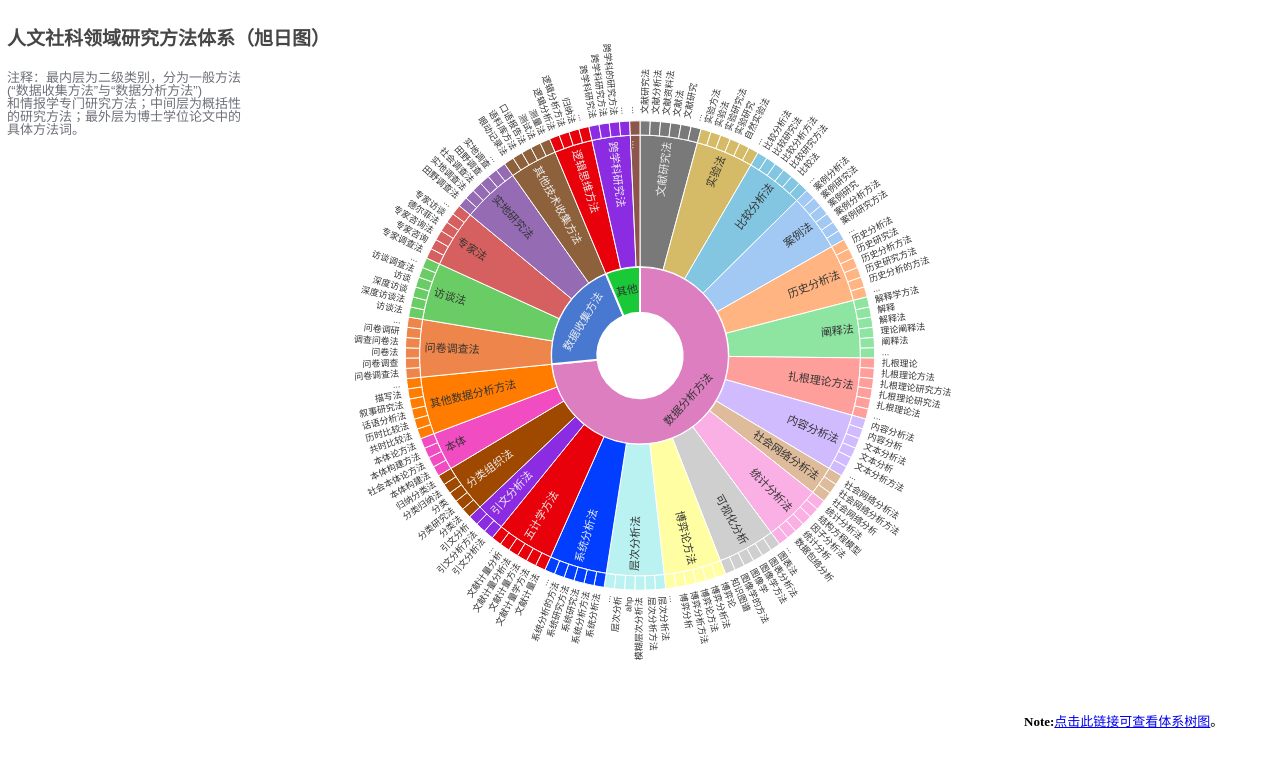
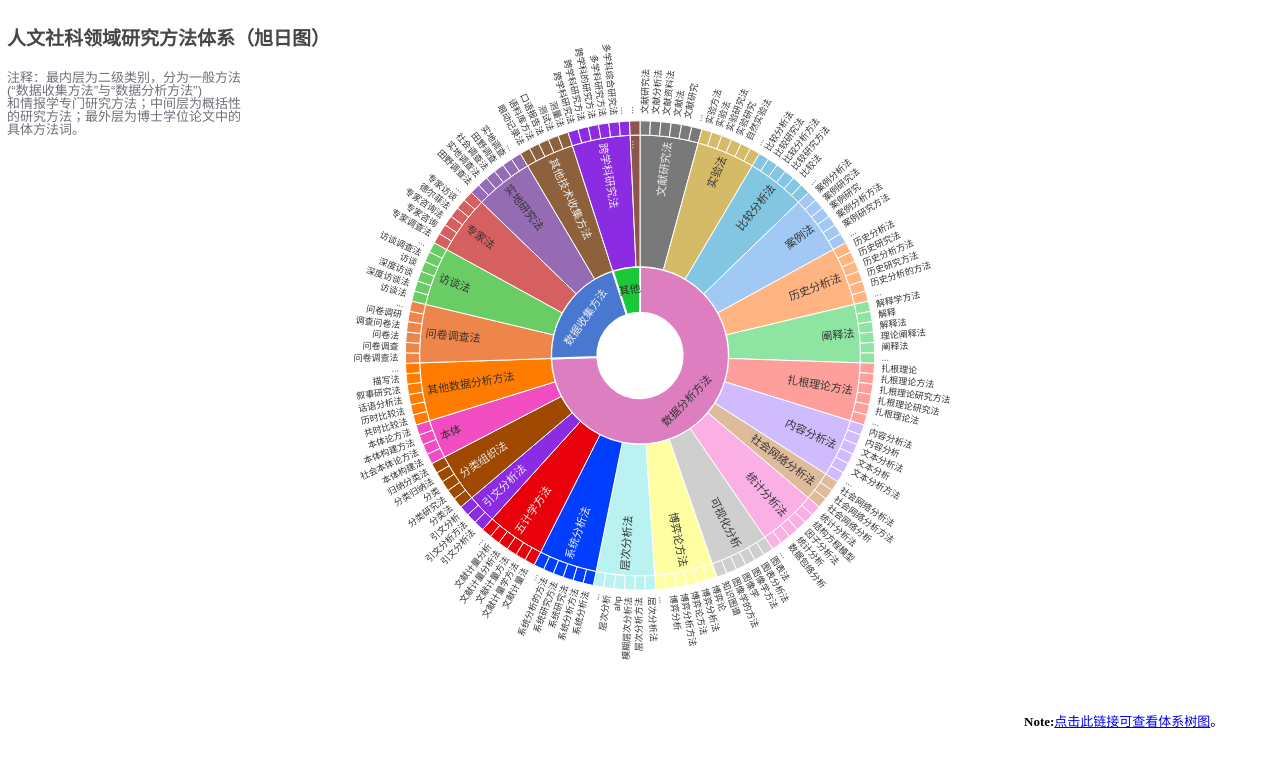
Before and after one commit to XinlongC/XinlongC.github.io, a plain HTML site: page Research-methodology/Sunrise.html in a window 1280 px wide. Drawn offline with nearby package versions, Linux system fonts and the light colour scheme.

Commit message:
Update Sunrise.html

```diff
--- a/Research-methodology/Sunrise.html
+++ b/Research-methodology/Sunrise.html
@@ -1202,42 +1202,6 @@ var data = [
     },
     children: [
       {
-        name: '逻辑思维方法',
-        itemStyle: {
-          color: '#e8000b'
-        },
-		children: [
-          {
-            name: '逻辑分析法',
-            value: 1,
-            itemStyle: {
-              color: '#e8000b'
-            }
-          },
-          {
-            name: '逻辑分析方法',
-            value: 1,
-            itemStyle: {
-              color: '#e8000b'
-            }
-          },
-          {
-            name: '归纳法',
-            value: 1,
-            itemStyle: {
-              color: '#e8000b'
-            }
-          },
-          {
-            name: '...',
-            value: 1,
-            itemStyle: {
-              color: '#e8000b'
-            }
-          },
-        ]
-      },
-      {
         name: '跨学科研究法',
         itemStyle: {
           color: '#8b2be2'
@@ -1259,6 +1223,20 @@ var data = [
           },
           {
             name: '跨学科的研究方法',
+            value: 1,
+            itemStyle: {
+              color: '#8b2be2'
+            }
+          },
+		  {
+            name: '多学科研究方法',
+            value: 1,
+            itemStyle: {
+              color: '#8b2be2'
+            }
+          },
+		  {
+            name: '多学科综合研究法',
             value: 1,
             itemStyle: {
               color: '#8b2be2'
```
